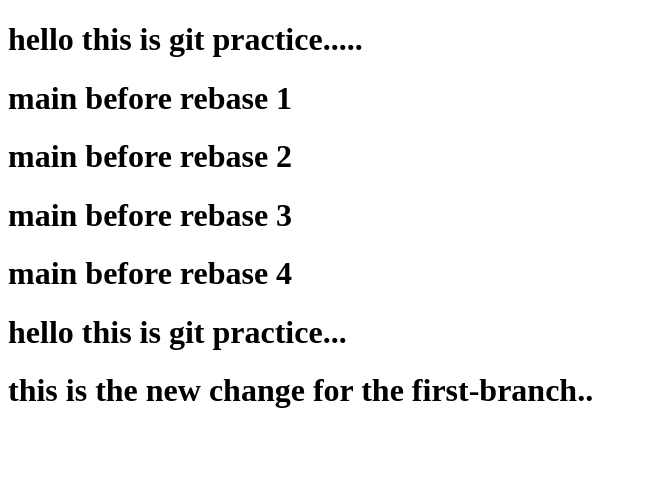
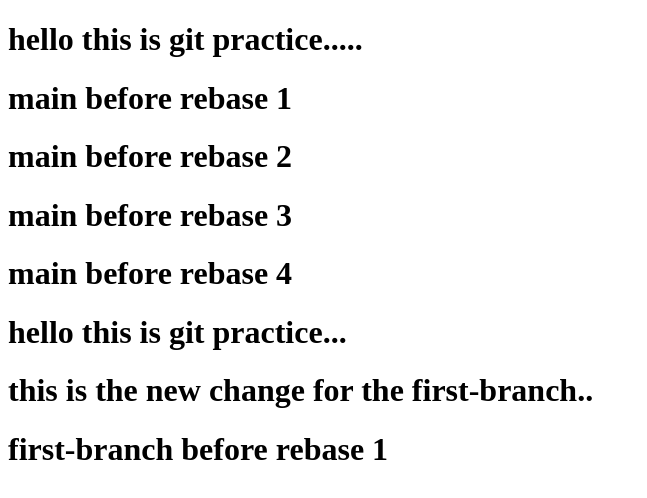
Before and after one commit to musadar55/first-repo, a plain HTML site: page index.html in a window 1280 px wide. Shown: the whole page, without its empty margins (0-647 px from the left). Drawn offline with Linux system fonts and the light colour scheme.

Commit message:
first-branch modified before rebase

```diff
--- a/index.html
+++ b/index.html
@@ -14,5 +14,6 @@
 
     <h1>hello this is git practice...</h1>
     <h1>this is the new change for the first-branch..</h1>
+    <h1>first-branch before rebase 1</h1>
   </body>
 </html>
```
